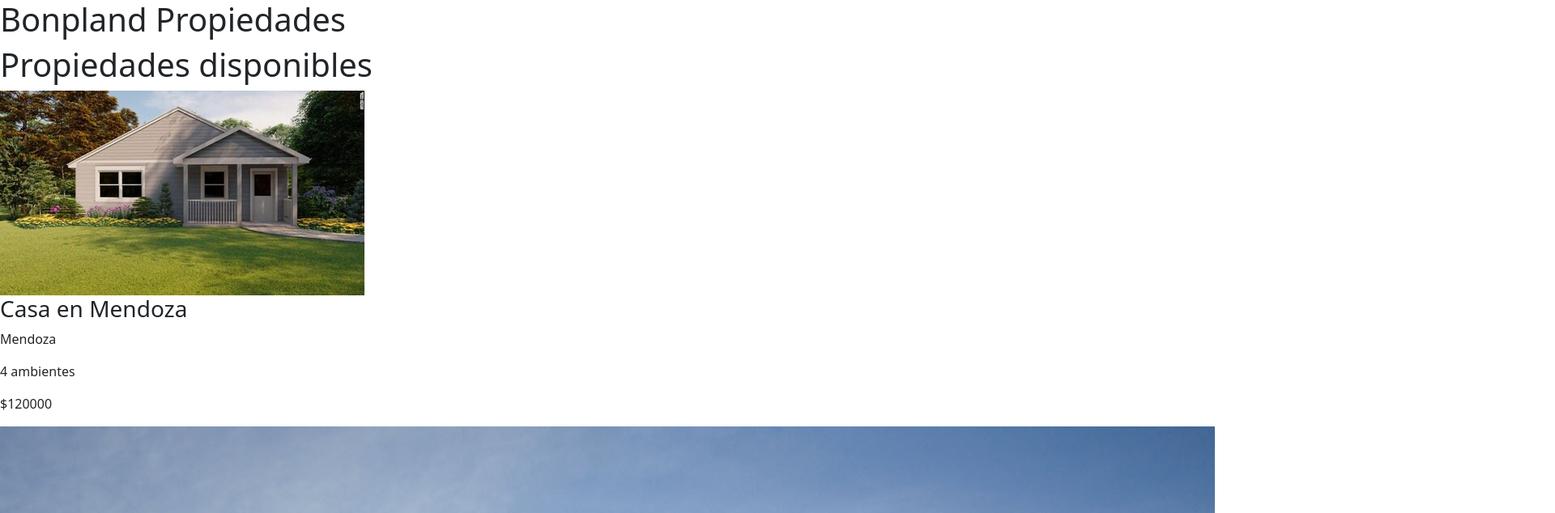
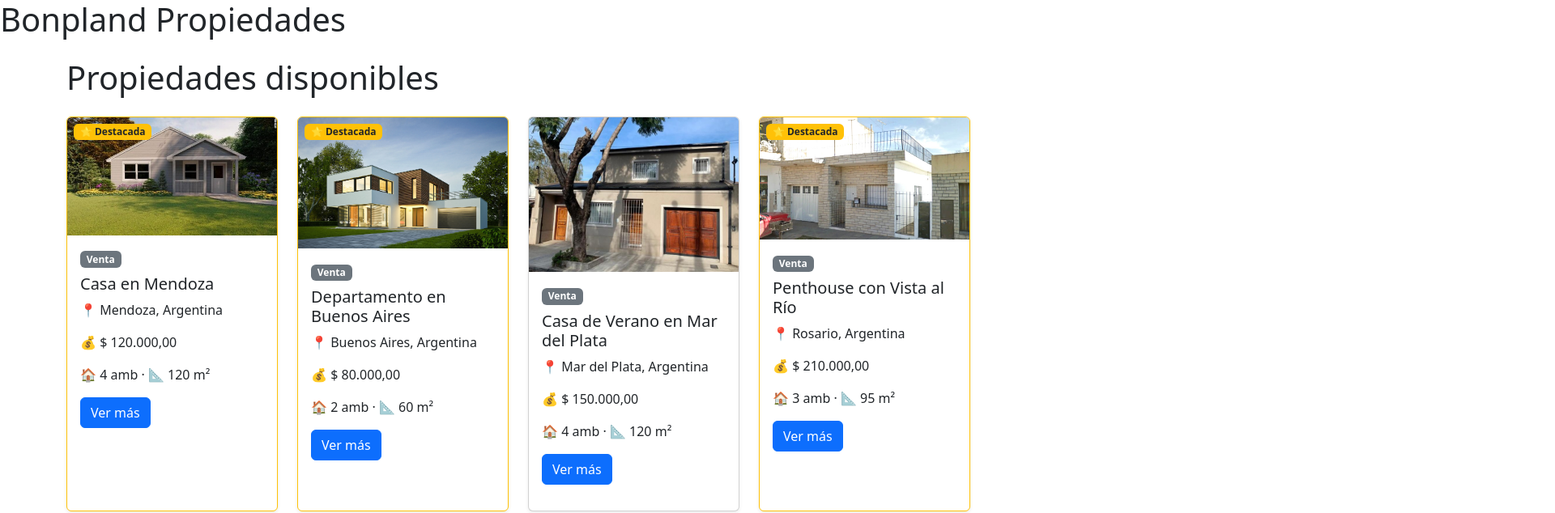
Before and after one commit to ali-zunega/project_bonpland, a React (Vite) app in the folder frontend/: page /properties in a window 1280 px wide. Shown: the top 634 px of the page at 81% size, 1920 px wide, since content can reach past the window. Built offline with nearby package versions, Linux system fonts and the light colour scheme.

Commit message:
feat: properties grid with PropertyCard and normalized JSON

```diff
--- a/frontend/package.json
+++ b/frontend/package.json
@@ -13,7 +13,8 @@
     "@popperjs/core": "^2.11.8",
     "bootstrap": "^5.3.8",
     "react": "^19.2.4",
-    "react-dom": "^19.2.4"
+    "react-dom": "^19.2.4",
+    "react-router-dom": "^7.13.1"
   },
   "devDependencies": {
     "@eslint/js": "^9.39.4",
--- a/frontend/src/components/PropertyCard/PropertyCard.jsx
+++ b/frontend/src/components/PropertyCard/PropertyCard.jsx
@@ -1,6 +1,6 @@
 import React from "react";
 
-const PropertyCard = ({ property }) => {
+const PropertyCard = ({ property, onClick}) => {
   const mainImage = property.images?.[0];
 
   const formatPrice = (price) =>
@@ -11,7 +11,11 @@ const PropertyCard = ({ property }) => {
 
     // si esta destacada, agregar un borde amarillo a la tarjeta
   return (
-    <div className={`card mb-3 shadow-sm h-100 ${property.featured ? "border-warning" : ""}`}>
+
+    <div
+    onClick={onClick}
+    className={`card mb-3 shadow-sm h-100 ${property.featured ? "border-warning" : ""}`}
+    style={{ cursor: "pointer" }}>
 
       <div className="position-relative">
         <img
--- a/frontend/src/data/properties.json
+++ b/frontend/src/data/properties.json
@@ -119,7 +119,7 @@
         "status": "reserved",
         "type": "sale",
         "images": [
-          "../../public/Media/foto8.jpeg"
+          "../../public/Media/foto8.jpg"
         ],
         "featured": true
       },
@@ -135,7 +135,7 @@
         "status": "available",
         "type": "sale",
         "images": [
-          "../../public/Media/foto9.jpeg"
+          "../../public/Media/foto9.jpg"
         ],
         "featured": false
       },
--- a/frontend/src/pages/Properties/Properties.jsx
+++ b/frontend/src/pages/Properties/Properties.jsx
@@ -1,27 +1,24 @@
 import properties from "../../data/properties.json";
 import { useNavigate } from "react-router-dom";
+import PropertyCard from "../../components/PropertyCard/PropertyCard";
 
 const Properties = () => {
   const navigate = useNavigate();
 
   return (
-    <div>
-      <h1>Propiedades disponibles</h1>
+    <div className="container mt-4">
+      <h1 className="mb-4">Propiedades disponibles</h1>
 
-      {properties.map((property) => (
-        <div
-          key={property.id}
-          onClick={() => navigate(`/properties/${property.id}`)}
-          style={{ cursor: "pointer" }}
-        >
-          <img src={property.images} alt={property.title} />
-
-          <h3>{property.title}</h3>
-          <p>{property.city}</p>
-          <p>{property.rooms} ambientes</p>
-          <p>${property.price}</p>
-        </div>
-      ))}
+      <div className="row">
+        {properties.map((property) => (
+          <div key={property.id} className="col-12 col-sm-6 col-md-4 col-lg-3 mb-4">
+            <PropertyCard
+              property={property}
+              onClick={() => navigate(`/properties/${property.id}`)}
+            />
+          </div>
+        ))}
+      </div>
     </div>
   );
 };
```
Also changed, not shown: frontend/public/Media/foto14.jpg (renamed from frontend/public/Media/foto14.jfif), 1 other file (tests, documents, lock files or other folders).
